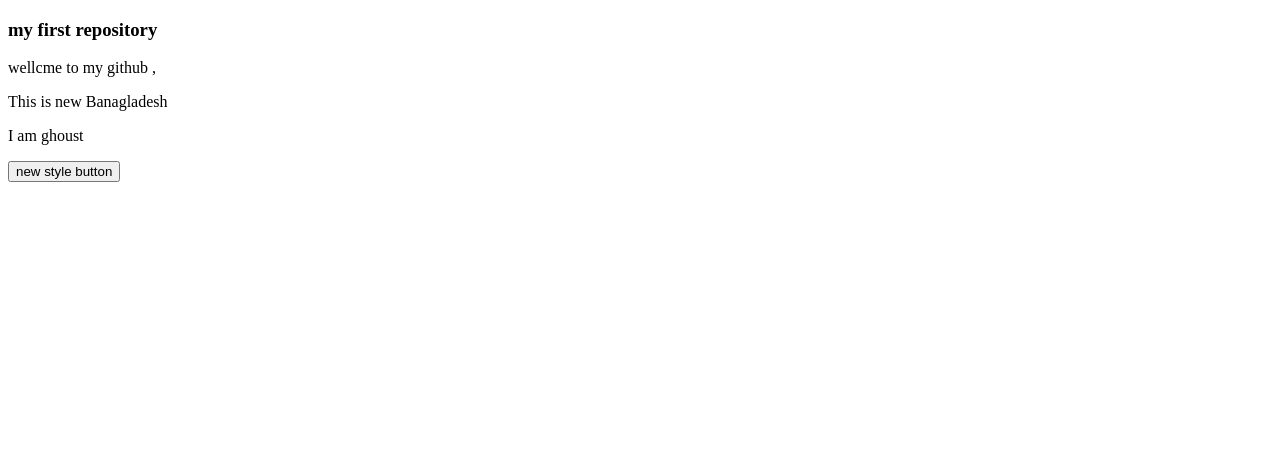
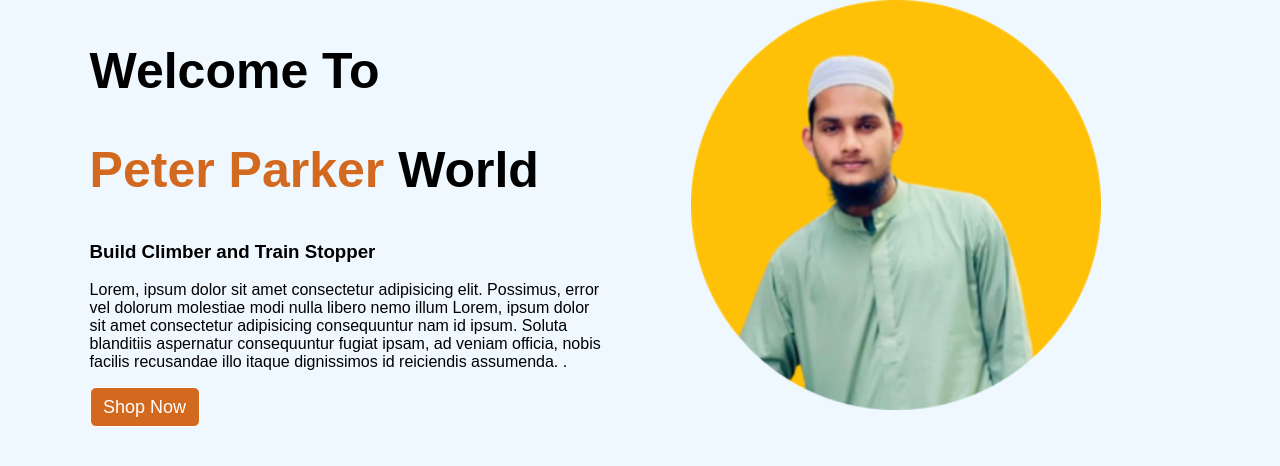
Before and after one commit to salauddinhasan/my-first-repository, a plain HTML site: page index.html in a window 1280 px wide. Drawn offline with Linux system fonts and the light colour scheme.

Commit message:
head section adding

```diff
--- a/index.html
+++ b/index.html
@@ -1,16 +1,25 @@
  <!DOCTYPE html>
  <html lang="en">
  <head>
+   <meta charset="UTF-8">
+   <meta name="viewport" content="width=device-width, initial-scale=1.0">
+   <title>salauddin web developer</title>
+   <link rel="stylesheet" href="style.css">
 
-    <title>website</title>
  </head>
  <body>
-    <h3> my first repository</h3>
-    <p> wellcme to my github ,</p>
-    <p>This is new Banagladesh </p>
-
-    <p> I am ghoust </p>
-     <button>new style button</button>
-
+ <section>
+    <div class="half-width">
+          <h1>Welcome To</h1>
+          <h1><span class="highlight">Peter Parker</span> World</h1>
+          <h3>Build Climber and Train Stopper</h3>
+          <p>Lorem, ipsum dolor sit amet consectetur adipisicing elit.  Possimus, error vel dolorum molestiae modi nulla libero nemo illum Lorem, ipsum dolor sit amet consectetur adipisicing  consequuntur nam id  ipsum. Soluta blanditiis aspernatur consequuntur fugiat ipsam, ad veniam officia, nobis facilis recusandae illo itaque  dignissimos id reiciendis assumenda.  .</p>
+          <button class="button">Shop Now</button>
+          </div>
+   </div>
+   <div class="half-width">
+      <img src="photo-1.png" alt="profile">
+   </div>
+ </section>
  </body>
  </html>
--- /dev/null
+++ b/style.css
@@ -0,0 +1,34 @@
+ body {
+    padding:0px;
+    margin: 0px;
+    font-family:Arial;
+    background-color: aliceblue;
+ }
+ .half-width{
+   width: 40%;
+   padding-left:5%;
+   margin-left: 2%;
+   float: left;
+
+ }
+ .half-width img {
+   width: 80%;
+ }
+ h1{
+   font-size: 50px;
+ }
+.highlight {
+    color: chocolate;
+ }
+ .button{
+    width: 110px;
+    height: 40px;
+    font-size: 18px;
+    background-color:chocolate;
+    color:white;
+    border-top-left-radius: 6px;
+    border-top-right-radius: 6px;
+    border-bottom-left-radius:6px;
+    border-bottom-right-radius:6px;
+    border: 1px solid white;
+ }
```
Also changed, not shown: photo-1.png (added).
